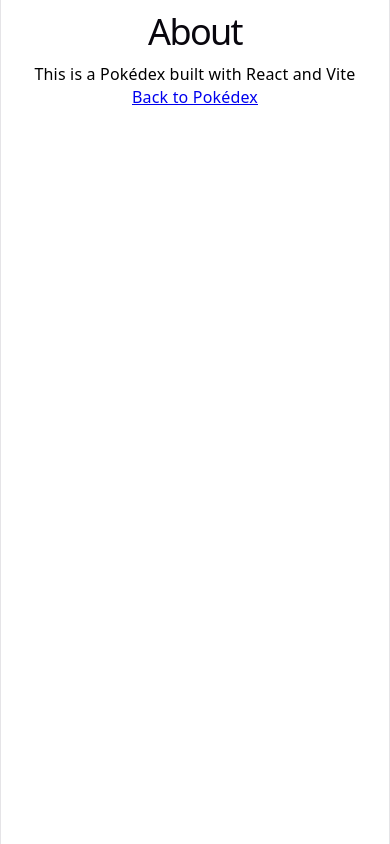
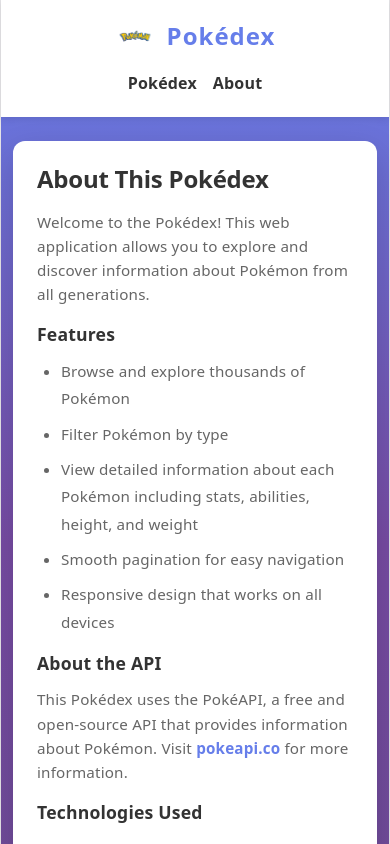
Before and after one commit to teo05-prog/pokedex, a React (Vite) app: page /#/about in a window 390 px wide. Shown: the top 844 px of the page. Built offline with nearby package versions, Linux system fonts and the light colour scheme.

Commit message:
Add AboutPage component with styling and content; include features and technologies used

```diff
--- a/src/pages/AboutPage.jsx
+++ b/src/pages/AboutPage.jsx
@@ -1,11 +1,36 @@
-import { Link } from 'react-router-dom';
+import Header from '../components/Header';
+import '../styles/AboutPage.css';
 
 export default function AboutPage() {
     return (
-        <div>
-            <h1>About</h1>
-            <p>This is a Pokédex built with React and Vite</p>
-            <Link to="/">Back to Pokédex</Link>
+        <div className="about-page-wrapper">
+            <Header />
+            <div className="about-content">
+                <div className="detail-container">
+                    <h2>About This Pokédex</h2>
+                    <p>Welcome to the Pokédex! This web application allows you to explore and discover information about Pokémon from all generations.</p>
+
+                    <h3>Features</h3>
+                    <ul>
+                        <li>Browse and explore thousands of Pokémon</li>
+                        <li>Filter Pokémon by type</li>
+                        <li>View detailed information about each Pokémon including stats, abilities, height, and weight</li>
+                        <li>Smooth pagination for easy navigation</li>
+                        <li>Responsive design that works on all devices</li>
+                    </ul>
+
+                    <h3>About the API</h3>
+                    <p>This Pokédex uses the PokéAPI, a free and open-source API that provides information about Pokémon. Visit <a href="https://pokeapi.co/" target="_blank" rel="noopener noreferrer">pokeapi.co</a> for more information.</p>
+
+                    <h3>Technologies Used</h3>
+                    <ul>
+                        <li>React - JavaScript library for building user interfaces</li>
+                        <li>React Router - For navigation between pages</li>
+                        <li>Vite - Modern frontend build tool</li>
+                        <li>CSS - For styling and responsive design</li>
+                    </ul>
+                </div>
+            </div>
         </div>
     );
 }
--- /dev/null
+++ b/src/styles/AboutPage.css
@@ -0,0 +1,123 @@
+.about-page-wrapper {
+  display: flex;
+  flex-direction: column;
+  min-height: 100vh;
+  background: linear-gradient(180deg, #667eea 0%, #764ba2 50%, #6a4c93 100%);
+  width: 100%;
+  box-sizing: border-box;
+}
+
+.about-content {
+  flex: 1;
+  padding: 3rem 2rem;
+  display: flex;
+  justify-content: center;
+  align-items: flex-start;
+}
+
+.detail-container {
+  background: white;
+  border-radius: 16px;
+  padding: 3rem;
+  box-shadow: 0 12px 32px rgba(0, 0, 0, 0.15);
+  max-width: 900px;
+  width: 100%;
+  box-sizing: border-box;
+  text-align: left;
+}
+
+.detail-container h2 {
+  font-size: 2.5rem;
+  color: #333;
+  margin-bottom: 1.5rem;
+  font-weight: 700;
+}
+
+.detail-container h3 {
+  font-size: 1.5rem;
+  color: #333;
+  margin-top: 2rem;
+  margin-bottom: 1rem;
+  font-weight: 700;
+}
+
+.detail-container p {
+  font-size: 1rem;
+  color: #666;
+  line-height: 1.6;
+  margin-bottom: 1rem;
+}
+
+.detail-container a {
+  color: #667eea;
+  text-decoration: none;
+  font-weight: 600;
+  transition: color 0.2s ease;
+}
+
+.detail-container a:hover {
+  color: #764ba2;
+  text-decoration: underline;
+}
+
+.detail-container ul {
+  margin-left: 2rem;
+  margin-bottom: 1rem;
+}
+
+.detail-container li {
+  font-size: 1rem;
+  color: #666;
+  line-height: 1.8;
+  margin-bottom: 0.5rem;
+}
+
+@media (max-width: 768px) {
+  .about-content {
+    padding: 2rem 1rem;
+  }
+
+  .detail-container {
+    padding: 2rem;
+  }
+
+  .detail-container h2 {
+    font-size: 2rem;
+  }
+
+  .detail-container h3 {
+    font-size: 1.2rem;
+    margin-top: 1.5rem;
+  }
+
+  .detail-container p,
+  .detail-container li {
+    font-size: 0.95rem;
+  }
+}
+
+@media (max-width: 480px) {
+  .about-content {
+    padding: 1.5rem 0.75rem;
+  }
+
+  .detail-container {
+    padding: 1.5rem;
+    border-radius: 12px;
+  }
+
+  .detail-container h2 {
+    font-size: 1.5rem;
+    margin-bottom: 1rem;
+  }
+
+  .detail-container h3 {
+    font-size: 1.1rem;
+    margin-top: 1rem;
+    margin-bottom: 0.75rem;
+  }
+
+  .detail-container ul {
+    margin-left: 1.5rem;
+  }
+}
```
